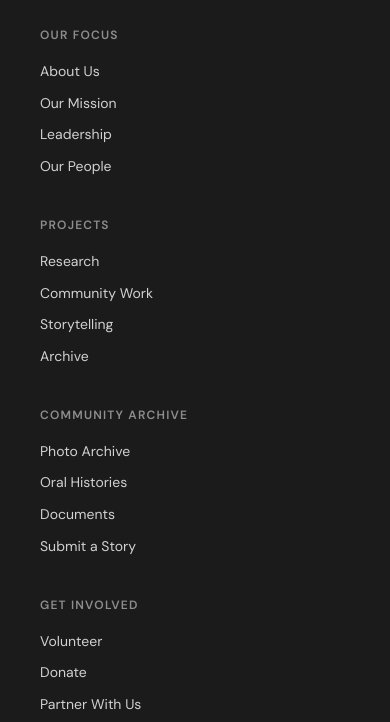
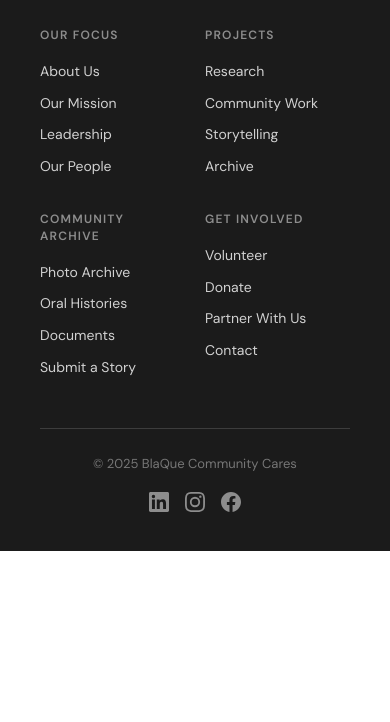
Before and after one commit to mikewillsjr/blaque-community-cares, a plain HTML site: page index.html in a window 390 px wide. Shown: the part 4269-4991 px from the top of the page. After the commit the page ends 4820 px from the top, so only its background shows below. Drawn offline with nearby package versions, Linux system fonts and the light colour scheme.

Commit message:
Fix mobile footer: use 2x2 grid instead of single column
Footer link columns were stacking vertically on mobile, making the
footer excessively long. Changed to a 2-column grid layout at 768px.

Co-Authored-By: Claude Opus 4.6 <noreply@anthropic.com>

```diff
--- a/css/global.css
+++ b/css/global.css
@@ -561,8 +561,9 @@ h4, .h4 {
   }
 
   .site-footer__columns {
-    flex-direction: column;
-    gap: 30px;
+    display: grid;
+    grid-template-columns: 1fr 1fr;
+    gap: 24px 20px;
   }
 
   .site-footer__bottom {
```
